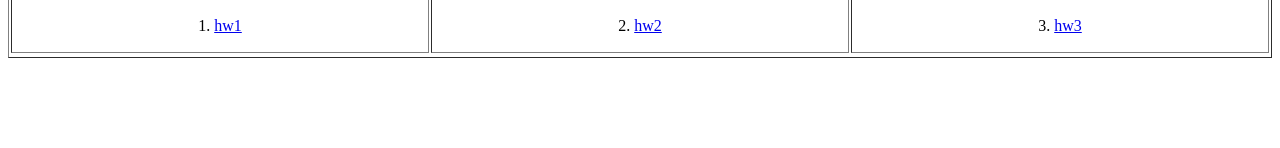
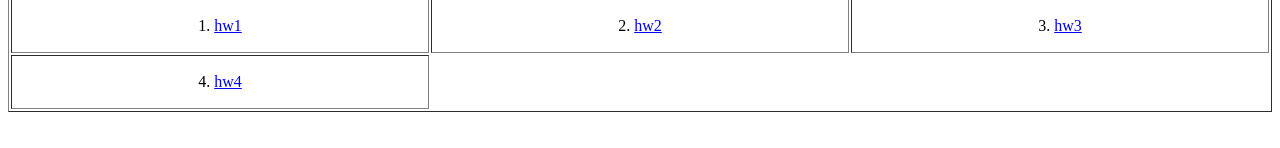
Before and after one commit to bolt23140093/Game, a plain HTML site: page HW/index.html in a window 1280 px wide. Shown: the part 388-536 px from the top of the page. Drawn offline with Linux system fonts and the light colour scheme.

Commit message:
Update index.html

```diff
--- a/HW/index.html
+++ b/HW/index.html
@@ -40,7 +40,11 @@
 		</p></td>
 
 	</tr><tr>
-
+		<td width="400">
+		<p align="center">
+		4. <a href="hw4-2.html">hw4<br>
+		</a>
+		</p></td>
 	</tr>
 </tbody></table>
 
```
